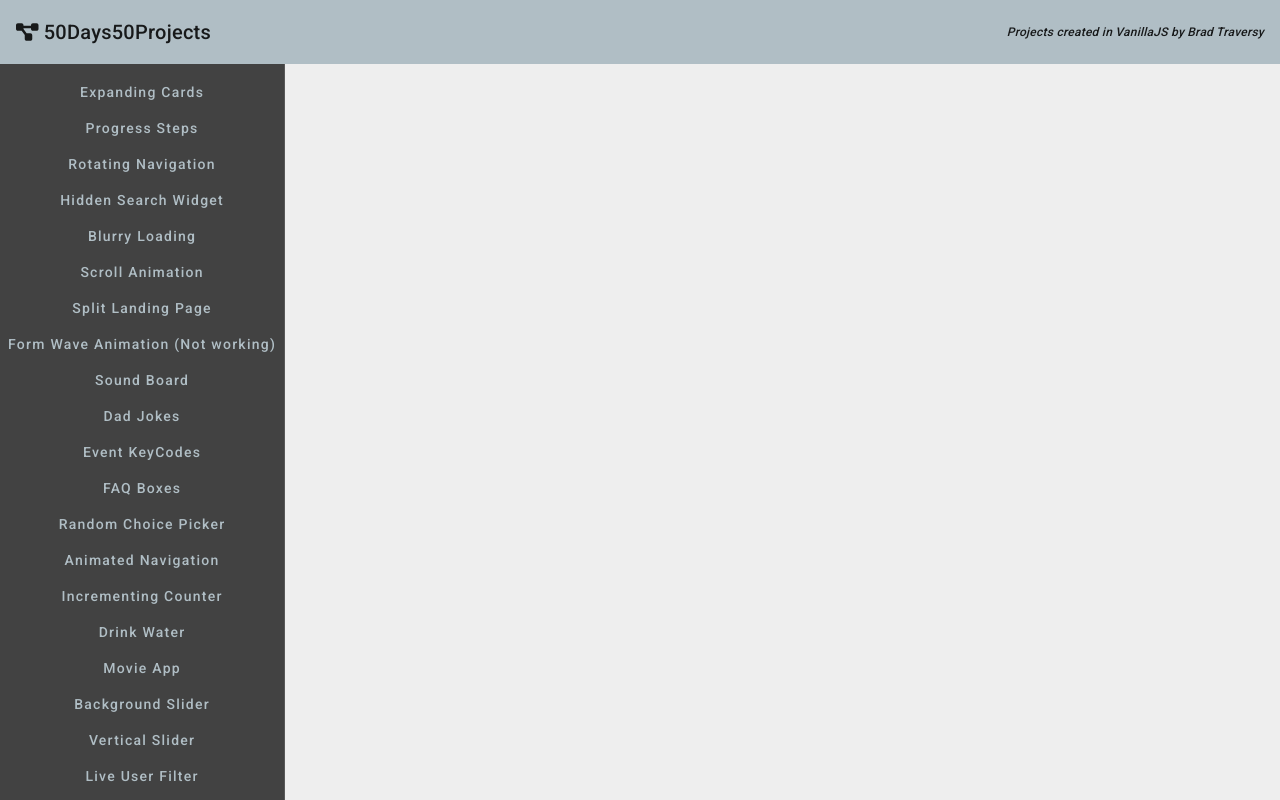
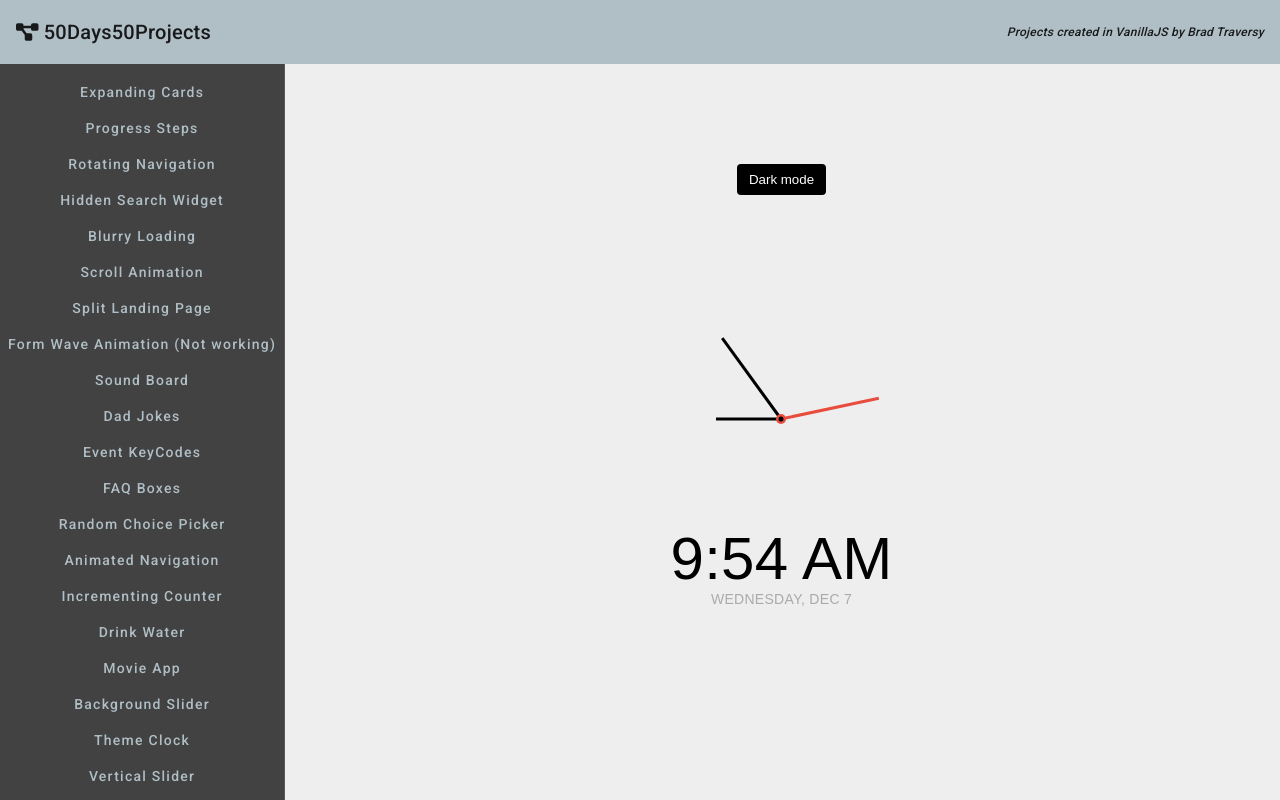
Before and after one commit to JuniorL85/50-50-in-angular, an Angular app: page /theme-clock in a window 1280 px wide. Before the commit this address led to /. Built offline with nearby package versions, Linux system fonts and the light colour scheme.

Commit message:
theme-clock klar

```diff
--- a/src/app/app-routing.module.ts
+++ b/src/app/app-routing.module.ts
@@ -19,6 +19,7 @@ import { ScrollAnimationComponent } from './components/scroll-animation/scroll-a
 import { SoundBoardComponent } from './components/sound-board/sound-board.component';
 import { SplitLandingPageComponent } from './components/split-landing-page/split-landing-page.component';
 import { StartPageComponent } from './components/start-page/start-page.component';
+import { ThemeClockComponent } from './components/theme-clock/theme-clock.component';
 import { VerticalSliderComponent } from './components/vertical-slider/vertical-slider.component';
 
 const routes: Routes = [
@@ -40,8 +41,9 @@ const routes: Routes = [
   { path: 'incrementing-counter', component: IncrementingCounterComponent },
   { path: 'drink-water', component: DrinkWaterComponent },
   { path: 'movie-app', component: MovieAppComponent },
+  { path: 'background-slider', component: BackgroundSliderComponent },
+  { path: 'theme-clock', component: ThemeClockComponent },
   { path: 'vertical-slider', component: VerticalSliderComponent },
-  { path: 'background-slider', component: BackgroundSliderComponent },
 ];
 
 @NgModule({
--- a/src/app/app.component.html
+++ b/src/app/app.component.html
@@ -61,6 +61,9 @@
       <button mat-button color="accent" routerLink="/background-slider">Background Slider</button>
     </div>
     <div>
+      <button mat-button color="accent" routerLink="/theme-clock">Theme Clock</button>
+    </div>
+    <div>
       <button mat-button color="accent" routerLink="/vertical-slider">Vertical Slider</button>
     </div>
     <div>
--- a/src/app/app.module.ts
+++ b/src/app/app.module.ts
@@ -28,6 +28,7 @@ import { DrinkWaterComponent } from './components/drink-water/drink-water.compon
 import { MovieAppComponent } from './components/movie-app/movie-app.component';
 import { FormsModule } from '@angular/forms';
 import { ErrorMessageComponent } from './components/error-message/error-message.component';
+import { ThemeClockComponent } from './components/theme-clock/theme-clock.component';
 
 @NgModule({
   declarations: [
@@ -52,7 +53,8 @@ import { ErrorMessageComponent } from './components/error-message/error-message.
     IncrementingCounterComponent,
     DrinkWaterComponent,
     MovieAppComponent,
-    ErrorMessageComponent
+    ErrorMessageComponent,
+    ThemeClockComponent
   ],
   imports: [
     BrowserModule,
--- a/src/app/components/movie-app/movie-app.component.html
+++ b/src/app/components/movie-app/movie-app.component.html
@@ -1,8 +1,8 @@
 <header>
   <button class="btn" (click)="getKidsMovies()">Kids Movies</button>
-  <form id="form">
+  <div>
     <input name="search" type="text" id="search" class="search" placeholder="Search" [(ngModel)]="searchInput" (keydown.enter)="searchMovies($event, searchInput)">
-  </form>
+  </div>
 </header>
 
 <app-error-message [bgColor]="'#22254b'" *ngIf="showError"></app-error-message>
--- a/src/app/components/start-page/start-page.component.scss
+++ b/src/app/components/start-page/start-page.component.scss
@@ -29,4 +29,5 @@ h1 {
 
 h1.show {
   opacity: .9;
+  white-space: nowrap;
 }
--- /dev/null
+++ b/src/app/components/theme-clock/theme-clock.component.html
@@ -0,0 +1,14 @@
+
+  <button class="toggle" (click)="toggleDarkMode($event)">Dark mode</button>
+
+  <div class="clock-container">
+    <div class="clock">
+      <div class="needle hour"></div>
+      <div class="needle minute"></div>
+      <div class="needle second"></div>
+      <div class="center-point"></div>
+    </div>
+
+    <div class="time"></div>
+    <div class="date"></div>
+  </div>
--- /dev/null
+++ b/src/app/components/theme-clock/theme-clock.component.scss
@@ -0,0 +1,137 @@
+
+:host {
+  --primary-color: #000;
+  --secondary-color: #fff;
+}
+
+$primary-color: var(--primary-color);
+$secondary-color: var(--secondary-color);
+
+:host {
+  transition: all 0.5s ease-in;
+}
+
+:host.dark {
+  $primary-color: #fff;
+  $secondary-color: #333;
+}
+
+:host.dark {
+  background-color: #111;
+  color: $primary-color;
+}
+
+:host {
+  font-family: 'Heebo', sans-serif;
+  display: flex;
+  align-items: center;
+  justify-content: center;
+  height: 100vh;
+  overflow: hidden;
+  margin: 0;
+}
+
+.toggle {
+  cursor: pointer;
+  background-color: $primary-color;
+  color: $secondary-color;
+  border: 0;
+  border-radius: 4px;
+  padding: 8px 12px;
+  position: absolute;
+  top: 100px;
+}
+
+.toggle:focus {
+  outline: none;
+}
+
+.clock-container {
+  display: flex;
+  flex-direction: column;
+  justify-content: space-between;
+  align-items: center;
+}
+
+.clock {
+  position: relative;
+  width: 200px;
+  height: 200px;
+  margin-bottom: 30px;
+}
+
+.needle {
+  background-color: $primary-color;
+  position: absolute;
+  top: 50%;
+  left: 50%;
+  height: 65px;
+  width: 3px;
+  transform-origin: bottom center;
+  transition: all 0.5s ease-in;
+}
+
+.needle.hour {
+  transform: translate(-50%, -100%) rotate(0deg);
+}
+
+.needle.minute {
+  transform: translate(-50%, -100%) rotate(0deg);
+  height: 100px;
+}
+
+.needle.second {
+  transform: translate(-50%, -100%) rotate(0deg);
+  height: 100px;
+  background-color: #e74c3c;
+}
+
+.center-point {
+  background-color: #e74c3c;
+  width: 10px;
+  height: 10px;
+  position: absolute;
+  top: 50%;
+  left: 50%;
+  transform: translate(-50%, -50%);
+  border-radius: 50%;
+}
+
+.center-point::after {
+  content: '';
+  background-color: $primary-color;
+  width: 5px;
+  height: 5px;
+  position: absolute;
+  top: 50%;
+  left: 50%;
+  transform: translate(-50%, -50%);
+  border-radius: 50%;
+}
+
+.time {
+  color: $primary-color;
+  font-size: 60px;
+  margin-bottom: 20px;
+}
+
+.date {
+  color: #aaa;
+  font-size: 14px;
+  letter-spacing: 0.3px;
+  text-transform: uppercase;
+}
+
+.date .circle {
+  background-color: $primary-color;
+  color: $secondary-color;
+  border-radius: 50%;
+  height: 18px;
+  width: 18px;
+  display: inline-flex;
+  align-items: center;
+  justify-content: center;
+  line-height: 18px;
+  transition: all 0.5s ease-in;
+  font-size: 12px;
+}
--- /dev/null
+++ b/src/app/components/theme-clock/theme-clock.component.ts
@@ -0,0 +1,72 @@
+import { Component, ElementRef, HostBinding, OnInit } from '@angular/core';
+
+@Component({
+  selector: 'app-theme-clock',
+  templateUrl: './theme-clock.component.html',
+  styleUrls: ['./theme-clock.component.scss']
+})
+export class ThemeClockComponent implements OnInit {
+
+  hourEl: any;
+  minuteEl: any;
+  secondEl: any;
+  timeEl: any;
+  dateEl: any;
+
+  days = ['Sunday', 'Monday', 'Tuesday', 'Wednesday', 'Thursday', 'Friday', 'Saturday'];
+  months = ['Jan', 'Feb', 'Mar', 'Apr', 'May', 'Jun', 'Jul', 'Aug', 'Sep', 'Oct', 'Nov', 'Dec'];
+
+  constructor(private elRef: ElementRef) {}
+
+  @HostBinding('class.dark') isDarkMode: boolean = false; // för att kunna toggla mellan light- och darkmode
+
+  ngOnInit(): void {
+    this.hourEl = this.elRef.nativeElement.querySelector('.hour');
+    this.minuteEl = this.elRef.nativeElement.querySelector('.minute');
+    this.secondEl = this.elRef.nativeElement.querySelector('.second');
+    this.timeEl = this.elRef.nativeElement.querySelector('.time');
+    this.dateEl = this.elRef.nativeElement.querySelector('.date');
+
+    this.setTime()
+    setInterval(() => this.setTime(), 1000);
+  }
+
+  toggleDarkMode(event: any) {
+    this.isDarkMode = !this.isDarkMode;
+    if (this.isDarkMode) {
+        this.elRef.nativeElement.style.setProperty('--primary-color', '#fff'); // Sätt om variabeln --primary-color
+        this.elRef.nativeElement.style.setProperty('--secondary-color', '#333'); // Sätt om variabeln --secondary-color
+        event.target.innerHTML = 'Light mode';
+      } else {
+        this.elRef.nativeElement.style.setProperty('--primary-color', '#000'); // Sätt om variabeln --primary-color
+        this.elRef.nativeElement.style.setProperty('--secondary-color', '#fff'); // Sätt om variabeln --secondary-color
+        event.target.innerHTML = 'Dark mode';
+      }
+  }
+
+  setTime() {
+    const time = new Date();
+    const month = time.getMonth()
+    const day = time.getDay()
+    const date = time.getDate()
+    const hours = time.getHours()
+    const hoursForClock = hours >= 13 ? hours % 12 : hours;
+    const minutes = time.getMinutes()
+    const seconds = time.getSeconds()
+    const ampm = hours >= 12 ? 'PM' : 'AM'
+
+    this.hourEl.style.transform = `translate(-50%, -100%) rotate(${this.scale(hoursForClock, 0, 12, 0, 360)}deg)`
+    this.minuteEl.style.transform = `translate(-50%, -100%) rotate(${this.scale(minutes, 0, 60, 0, 360)}deg)`
+    this.secondEl.style.transform = `translate(-50%, -100%) rotate(${this.scale(seconds, 0, 60, 0, 360)}deg)`
+
+    this.timeEl.innerHTML = `${hoursForClock}:${minutes < 10 ? `0${minutes}` : minutes} ${ampm}`
+    this.dateEl.innerHTML = `${this.days[day]}, ${this.months[month]} <span class="circle">${date}</span>`
+
+  }
+
+  // StackOverflow https://stackoverflow.com/questions/10756313/javascript-jquery-map-a-range-of-numbers-to-another-range-of-numbers
+  scale(num: any, in_min: any, in_max: any, out_min: any, out_max: any) {
+    return (num - in_min) * (out_max - out_min) / (in_max - in_min) + out_min;
+  }
+
+}
```
